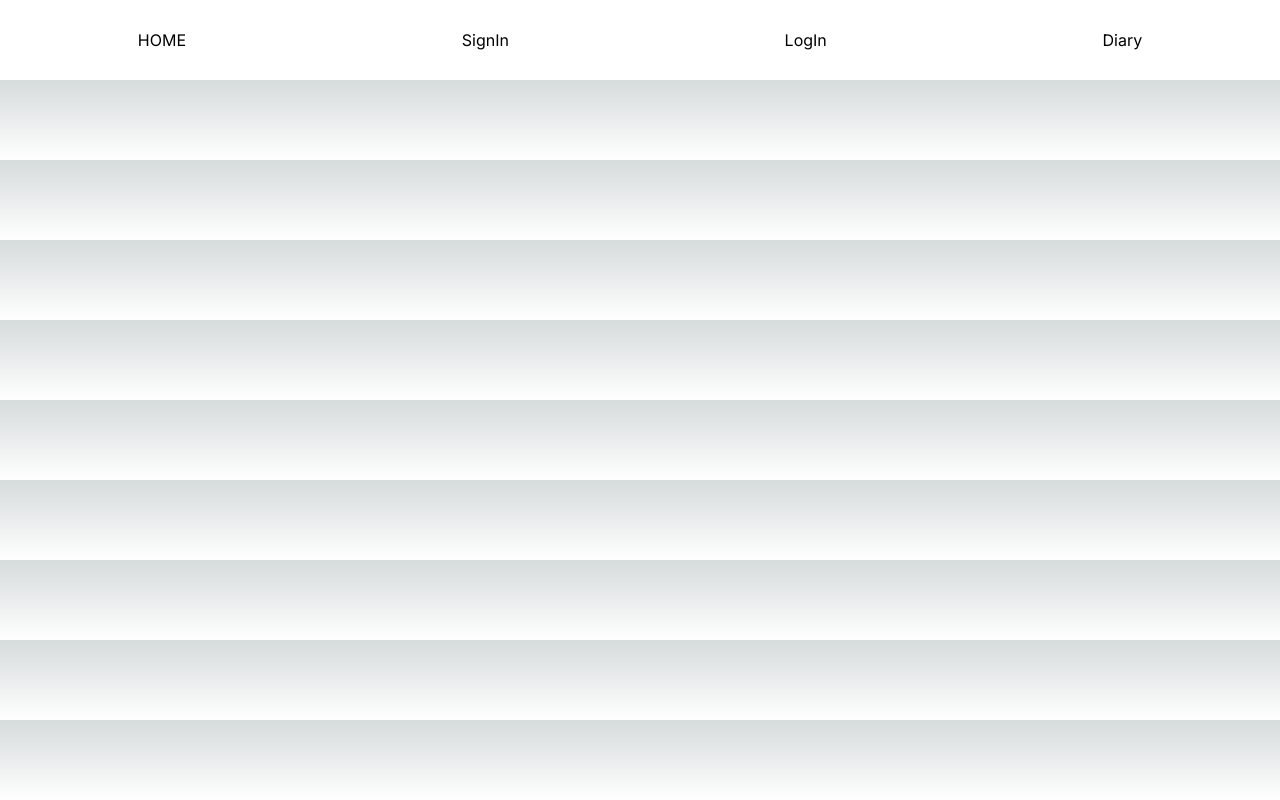
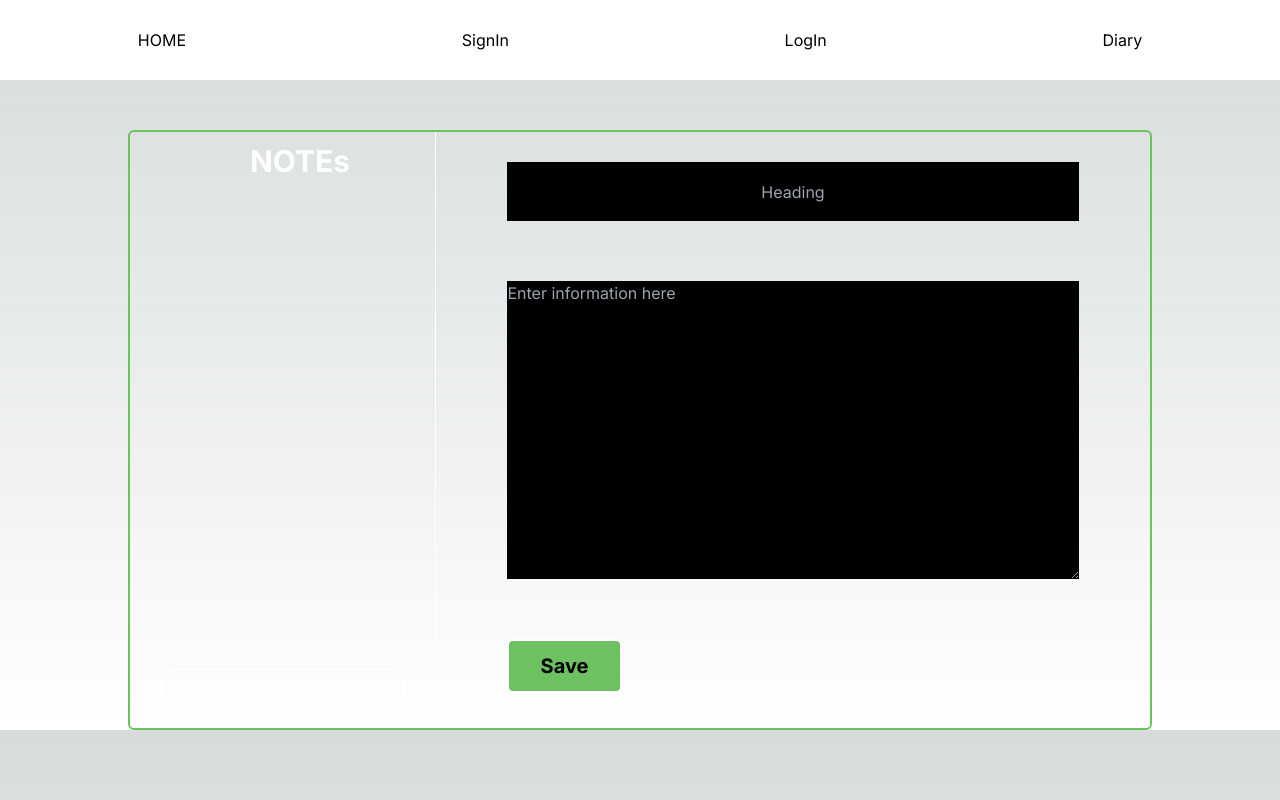
Before and after one commit to SahayakSharma/NoteDown, a Next.js app: page /Diary in a window 1280 px wide. Built offline with nearby package versions, Linux system fonts and the light colour scheme.

Commit message:
designed diary/notes page

```diff
--- a/src/app/Diary/page.tsx
+++ b/src/app/Diary/page.tsx
@@ -1,8 +1,55 @@
-import React from 'react'
+"use client"
+import { isloggedin } from '@/helper/isloggedin'
+import React, { useEffect } from 'react'
+import { useRouter } from 'next/navigation'
 
 const page = () => {
+  const [usernotes,setusernotes]=React.useState([])
+  const [activehead,setactivehead]=React.useState('')
+  const [activedesc,setactivedesc]=React.useState('')
+  const router=useRouter();
+
+  const addnewnote=()=>{
+    setactivedesc('')
+    setactivehead('')
+  }
+
+
+
+
+
+
+
+
+
+
+
+
+
+
+
+
+  // useEffect(()=>{
+  //   if(!isloggedin){
+  //     router.push('/SignIn')
+  //   }
+  // },[])
   return (
-    <div>
+    <div className='w-[80%] h-[600px] m-auto border-2 mt-[50px] border-[rgb(110,193,96)] flex rounded-md'>
+
+      <div className='w-[30%] h-[100%] text-white  flex flex-col ' style={{borderRight:"1px solid white"}}>
+        <p className='text-[30px] font-bold pl-[120px] w-[100%] h-[10%]  flex items-center'>NOTEs</p>
+        <div className='text-[20px] font-bold m-auto w-[100%] h-[80%] '></div>
+        <div className='w-[80%] h-[8%] m-auto  rounded-2xl border-2 border-white pl-[80px] text-[20px] font-bold flex items-center '><p className='opacity-50 hover:opacity-100 cursor-pointer' onClick={addnewnote}>+ Add New</p></div>
+        <div className='h-[2%] w-[100%]'></div>
+      </div>
+
+      <div className='w-[70%] h-[100%]  flex flex-col justify-around'>
+        <input type="text" className='w-[80%] m-auto h-[10%] outline-none border-none bg-black text-center' placeholder='Heading' value={activehead} onChange={(e)=>setactivehead(e.target.value)} />
+        <textarea className='w-[80%] m-auto h-[50%] outline-none border-none bg-black' name="" id="" cols="30" rows="10" placeholder='Enter information here' value={activedesc} onChange={(e)=>setactivedesc(e.target.value)}></textarea>
+        <div className='w-[80%] h-[10%] m-auto'><button className='w-[20%] py-[10px] bg-[rgb(110,193,96)] rounded-md border-2 border-white font-bold text-[20px] hover:bg-white hover:text-black'>Save</button></div>
+
+      </div>
 
     </div>
   )
--- a/src/app/SignIn/page.tsx
+++ b/src/app/SignIn/page.tsx
@@ -3,6 +3,7 @@ import connecttoDB from '@/dbConnection/connect';
 import React, { useEffect,useState } from 'react'
 import  {useRouter}  from 'next/navigation'
 import { set } from 'mongoose';
+import { isloggedin } from '@/helper/isloggedin';
 
 const SignIn = () => {
   const router = useRouter()
@@ -36,6 +37,11 @@ const SignIn = () => {
     }
 
   }
+  useEffect(()=>{
+    if(isloggedin){
+      router.push('/Diary')
+    }
+  },[])
 
   return (
     <div className='w-[30%] h-[500px] mt-[100px] rounded-lg m-auto bg-white flex flex-col justify-around'>
--- a/src/app/api/v1/route.ts
+++ b/src/app/api/v1/route.ts
@@ -41,7 +41,7 @@ export async function GET(request:NextRequest) {
     try {
         // const users=await founduser;
         const users=await User.find({});
-        console.log(users);
+        // console.log(users);
         return NextResponse.json(users);
 
     } catch (error:any) {
--- a/src/app/page.tsx
+++ b/src/app/page.tsx
@@ -2,6 +2,11 @@
 import React from 'react';
 import { useState } from 'react';
 import  {useRouter}  from 'next/navigation'
+import { isloggedin } from '@/helper/isloggedin';
+import { useEffect } from 'react';
+import { changestatus } from '@/helper/isloggedin';
+
+
 export default function Home() {
   const router=useRouter();
   const[loading,setloading]=React.useState(false);
@@ -17,6 +22,7 @@ export default function Home() {
       const allusers=await response.json();
       console.log(allusers)
       await allusers.map((user:any)=>{
+        changestatus(true);
         if(user.name===username && user.password===password){
           setuserfound(true);
           setusername('');
@@ -30,6 +36,11 @@ export default function Home() {
     })
 
   }
+  useEffect(()=>{
+    if(isloggedin){
+      router.push('/Diary')
+    }
+  },[])
   return (
     <div className='w-[20%] h-[400px] bg-white rounded-lg m-auto mt-[160px] flex flex-col justify-around'>
       <label htmlFor="" className='text-center text-black pt-[20px]'>{loading?"Processing":"LogIn"}</label>
--- a/src/components/Navbar.tsx
+++ b/src/components/Navbar.tsx
@@ -8,7 +8,7 @@ const Navbar = () => {
         <h2>HOME</h2>
         <h2 onClick={()=>{router.push('/SignIn')}}>SignIn</h2>
         <h2 onClick={()=>{router.push('/')}}>LogIn</h2>
-        <h2>Diary</h2>
+        <h2 >Diary</h2>
 
 
     </div>
--- /dev/null
+++ b/src/helper/isloggedin.ts
@@ -0,0 +1,5 @@
+export let isloggedin=false;
+
+export function changestatus(status:boolean){
+    isloggedin=status
+}
```
